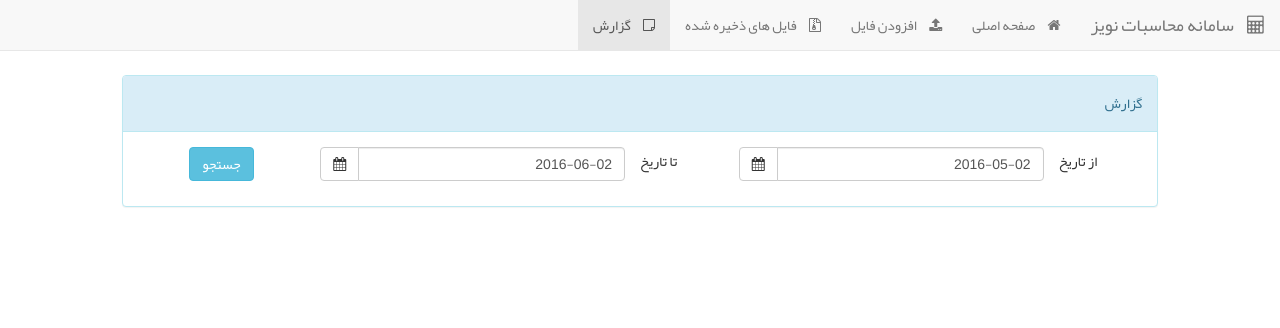
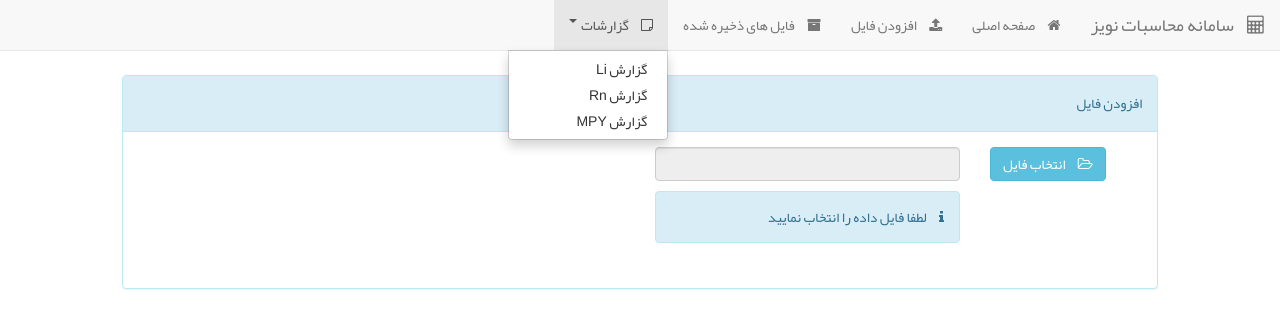
Before and after one commit to efahmad/prjnoise, a Django app: page / in a window 1280 px wide, after a click on "گزارشات". Shown: the top 328 px of the page. Run offline with Django 3.2, Linux system fonts and the light colour scheme; some libraries are stand-ins or nearby versions.

Commit message:
Report UI is completed.

```diff
--- a/appnoise/static/app/components/resultReports/report.controller.js
+++ b/appnoise/static/app/components/resultReports/report.controller.js
@@ -5,7 +5,7 @@
 
     "use strict";
 
-    function reportController(measurementResultService) {
+    function reportController($location, measurementResultService, diagramsService) {
 
         //==== variables ====
         var vm = this;
@@ -20,6 +20,8 @@
             startingDay: 1
         };
         vm.measurementResults = [];
+        vm.diagramOptions = {};
+        vm.diagramData = [];
 
         //==== Function Definitions ====
         vm.start = start;
@@ -30,31 +32,76 @@
             vm.toDate.popupOpened = true;
         };
         vm.search = search;
+        vm.getReportParam = getReportParam;
 
+
+        // Start the app
         vm.start();
 
 
         //==== Function Implementations ====
         function start() {
             // Set view title
-            angular.element("#viewTitle").html("گزارش");
+            angular.element("#viewTitle").html("گزارش " + vm.getReportParam());
             // Set dates
             var now = new Date();
             vm.fromDate.date = new Date((new Date()).setMonth(now.getMonth() - 1));
             vm.toDate.date = now;
+
+            // Get options of diagrams
+            vm.diagramOptions = diagramsService.getDefaultOptions();
+            vm.diagramOptions.chart.xAxis.axisLabel = "Time (hour)"
+            if (vm.getReportParam() == "li") {
+                vm.diagramOptions.chart.yAxis.axisLabel = 'Li';
+                vm.diagramOptions.title.text = "";
+            } else if (vm.getReportParam() == "rn") {
+                vm.diagramOptions.chart.yAxis.axisLabel = 'Rn';
+                vm.diagramOptions.title.text = "";
+            } else {
+                vm.diagramOptions.chart.yAxis.axisLabel = 'Mpy';
+                vm.diagramOptions.title.text = "";
+            }
         }
 
         function search() {
             return measurementResultService.getReportData(vm.fromDate.date.getTime(), vm.toDate.date.getTime())
                 .success(function (data, status) {
+                    vm.measurementResults = data;
+                    // Convert dates to milliseconds
+                    if (vm.measurementResults.length > 0) {
+                        var baseTime = (new Date(vm.measurementResults[0].measurement__measurement_date)).getTime();
+                        for (var i = 0; i < vm.measurementResults.length; i++) {
+                            // Calc milliseconds from base time
+                            vm.measurementResults[i].time =
+                                (new Date(vm.measurementResults[i].measurement__measurement_date)).getTime() - baseTime;
+                            // Convert milliseconds to hours
+                            vm.measurementResults[i].time = vm.measurementResults[i].time / (3600 * 1000);
+                        }
+                    }
 
+                    // Get diagram data
+                    var param = "";
+                    if (vm.getReportParam() == "li") {
+                        vm.diagramData = diagramsService.getDataForDiagram(
+                            vm.measurementResults, "li", "Li Wave", "#2ca02c");
+                    } else if (vm.getReportParam() == "rn") {
+                        vm.diagramData = diagramsService.getDataForDiagram(
+                            vm.measurementResults, "rn", "Rn Wave", "#2ca02c");
+                    } else {
+                        vm.diagramData = diagramsService.getDataForDiagram(
+                            vm.measurementResults, "mpy", "Mpy Wave", "#2ca02c");
+                    }
                 })
                 .error(function (data, status) {
                     toastr.error("خطا در جستجوی داده ها");
                 });
         }
+
+        function getReportParam() {
+            return $location.search().report_param;
+        }
     }
 
     angular.module("noiseApp").controller("reportController", reportController);
-    reportController.$inject = ["measurementResultService"];
+    reportController.$inject = ["$location", "measurementResultService", "diagramsService"];
 })();
--- a/appnoise/static/app/components/resultReports/report.view.html
+++ b/appnoise/static/app/components/resultReports/report.view.html
@@ -8,7 +8,7 @@
     }
 </style>
 <div class="container-fluid">
-    <div class="row">
+    <div class="row row-bottom-space">
         <div class="col-md-1 no-padding line-height-normal text-left">از تاریخ</div>
         <div class="col-md-4">
             <p class="input-group date-picker-container">
@@ -51,4 +51,9 @@
             </button>
         </div>
     </div>
+    <!-- Diagram -->
+    <div class="row row-bottom-space">
+        <nvd3 options="vm.diagramOptions" data="vm.diagramData" style="direction: ltr;"
+              class="with-3d-shadow with-transitions"></nvd3>
+    </div>
 </div>
--- a/appnoise/static/app/shared/services/diagrams.service.js
+++ b/appnoise/static/app/shared/services/diagrams.service.js
@@ -10,7 +10,8 @@
             getVoltageOptions: getVoltageOptions,
             getAmperageOptions: getAmperageOptions,
             getVoltageData: getVoltageData,
-            getAmperageData: getAmperageData
+            getAmperageData: getAmperageData,
+            getDataForDiagram: getDataForDiagram
         };
 
         var options = {
--- a/appnoise/templates/appnoise/layout.html
+++ b/appnoise/templates/appnoise/layout.html
@@ -59,25 +59,26 @@
                 </a></li>
                 <li ng-class="{'active': vm.activePath === '#/measurements'}"
                     ng-click="vm.setActivePath('#/measurements')"><a href="#/measurements">
-                    <i class="fa fa-file-archive-o left-margin-10" aria-hidden="true"></i>
+                    <i class="fa fa-archive left-margin-10" aria-hidden="true"></i>
                     <span>فایل های ذخیره شده</span>
                 </a></li>
-                <li ng-class="{'active': vm.activePath === '#/reports/resultReports'}"
-                    ng-click="vm.setActivePath('#/reports/resultReports')"><a href="#/reports/resultReports">
-                    <i class="fa fa-sticky-note-o left-margin-10" aria-hidden="true"></i>
-                    <span>گزارش</span>
-                </a></li>
-                <!--<li><a href="#">Page 2</a></li>
-                <li><a href="#">Page 3</a></li>-->
-                <!--<li class="dropdown">
-                    <a class="dropdown-toggle" data-toggle="dropdown" href="#">Page 1
+                <li class="dropdown" ng-class="{'active': vm.activePath === '#/reports/resultReports'}">
+                    <a class="dropdown-toggle" data-toggle="dropdown" href="">
+                        <i class="fa fa-sticky-note-o left-margin-10" aria-hidden="true"></i>
+                        <span>گزارشات</span>
                         <span class="caret"></span></a>
                     <ul class="dropdown-menu">
-                        <li><a href="#">Page 1-1</a></li>
-                        <li><a href="#">Page 1-2</a></li>
-                        <li><a href="#">Page 1-3</a></li>
+                        <li ng-click="vm.setActivePath('#/reports/resultReports')">
+                            <a href="#/reports/resultReports?report_param=li">گزارش Li</a>
+                        </li>
+                        <li ng-click="vm.setActivePath('#/reports/resultReports')">
+                            <a href="#/reports/resultReports?report_param=rn">گزارش Rn</a>
+                        </li>
+                        <li ng-click="vm.setActivePath('#/reports/resultReports')">
+                            <a href="#/reports/resultReports?report_param=mpy">گزارش MPY</a>
+                        </li>
                     </ul>
-                </li>-->
+                </li>
             </ul>
             <ul class="nav navbar-nav navbar-left">
                 <!--<li><a href="#"><span class="glyphicon glyphicon-user"></span> Sign Up</a></li>
--- a/appnoise/views/measurement_results.py
+++ b/appnoise/views/measurement_results.py
@@ -109,7 +109,5 @@
                                       'li',
                                       'rn',
                                       'mpy',
-                                      'measurement__measurement_date')
-        # serializer = MeasurementResultSerializer(results, many=True)
-        # return Response(serializer.data)
+                                      'measurement__measurement_date').order_by("measurement__measurement_date")
         return Response(data=results)
```
